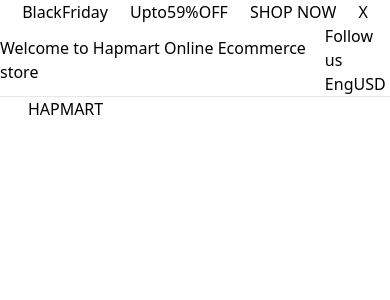
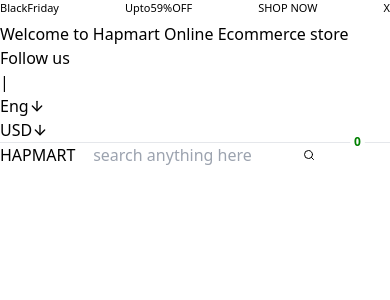
Before and after one commit to devchrisedwin/HapMart, a React (Vite) app: page / in a window 390 px wide. Shown: the top 300 px of the page. Built offline with nearby package versions, Linux system fonts and the light colour scheme.

Commit message:
made the navbar responsive

```diff
--- a/package.json
+++ b/package.json
@@ -11,7 +11,8 @@
   },
   "dependencies": {
     "react": "^18.3.1",
-    "react-dom": "^18.3.1"
+    "react-dom": "^18.3.1",
+    "react-icons": "^5.2.1"
   },
   "devDependencies": {
     "@types/react": "^18.3.3",
--- a/src/App.css
+++ b/src/App.css
@@ -1,4 +1,22 @@
 .coupon{
+    display: flex;
+    justify-content: space-evenly;
+    align-items: center;
+}
+
+.discount-rate{
+    display: flex;
+    justify-content: space-evenly;
+    align-items: center;
+}
+
+.second-layer-navbar{
+    display: flex;
+    justify-content: space-evenly;
+    align-items: center;
+}
+
+.third-layer-navbar{
     display: flex;
     justify-content: space-evenly;
     align-items: center;
@@ -32,3 +50,74 @@
     width: 120px;
     padding: 10px;
 }
+
+
+
+.cart{
+    position: relative;
+}
+
+.cart-count{
+    position: absolute;
+    right: -7px;
+    top: -12.5px;
+    background-color: #ffffff;
+    border-radius: 100%;
+    display: flex;
+    justify-content: center;
+    align-items: center;
+    height: 15px;
+    width: 15px;
+    font-size: 12px;
+    font-weight: bolder;
+    color: green;
+}
+
+.social-media{
+    display: flex;
+    align-items: center;
+}
+
+.search-box{
+    position: relative;
+}
+
+.search-icon{
+    position: absolute;
+    right: 2.5px;
+    top: 4.5px;
+    padding: 0.6px;
+    margin-right: 10px;
+}
+input::placeholder{
+    margin-top: -10px;
+}
+
+@media(max-width:700px) {
+    .navbar{
+        width: 100%;
+    }
+    .coupon{
+        display: flex;
+        justify-content: space-between;
+        align-items: center;
+        width: 100%;
+        font-size: 11px;
+        margin-bottom: 5px;
+    }
+    .second-layer-navbar{
+        display: block;
+        width: 100%;
+    }
+    .third-layer-navbar{
+        display: flex;
+        justify-content: space-between;
+        align-items: center;
+    }
+    .search-icon{
+        padding: 2px;
+        margin-right: 5px;
+
+    }
+
+}
--- a/src/components/Navbar.jsx
+++ b/src/components/Navbar.jsx
@@ -1,6 +1,7 @@
 import usFlag from  '../assets/images/usflag.png'
 import madalorian from '../assets/images/mandalorian.png'
 import { useState } from 'react'
+import { FiArrowDown, FiArrowUp, FiFacebook, FiHeart, FiImage, FiSearch, FiShoppingCart, FiTwitter, FiUser, FiYoutube } from "react-icons/fi";
 
 
 
@@ -12,15 +13,15 @@ function Navbar() {
     const [curValue, setCurValue] = useState('USD')
 
     return (
-        <div className="bg-[#1B6392] h-[150px] w-[90%] m-[auto]">
+        <div className="bg-[#1B6392] h-[150px] lg:w-[90%] m-[auto] navbar">
             {discount &&
                 <div className="bg-[#191C1F] h-[40px]">
-                    <div className='coupon w-[90%] m-[auto]' >
+                    <div className='coupon lg:w-[90%] m-[auto]' >
                         <div className="text-white">
-                            <span className="bg-[#F3DE6D] text-black m-[3px] text-[13px] p-1 font-bold">Black</span>
+                            <span className=" rotated bg-[#F3DE6D] text-black m-[3px] text-[13px] p-1 font-bold">Black</span>
                             Friday
                         </div>
-                        <div className="text-[#FFFFFF] text-[10px] coupon">
+                        <div className="text-[#FFFFFF] text-[10px] discount-rate">
                             Upto
                             <span className="text-[#EBC80C] text-[23px] font-semibold m-[3px]">59%</span>
                             OFF
@@ -33,23 +34,48 @@ function Navbar() {
                 </div>
             }
             <div>
-                <div className='h-10 w-[100%] m-[auto] coupon text-[#FFFFFF] text-[12px]'>
-                    <p className='ml-[-55px]'>Welcome to Hapmart Online Ecommerce store </p>
-                    <div className='flex gap-12'>
-                        <p>Follow us</p>
-                        <button onClick={() => setLanguage(!language)}>{langValue}</button>
-                        <button onClick={() => setCurrency(!currency)}>{curValue}</button>
+                <div className='h-10 lg:w-[100%] m-[auto] text-[#FFFFFF] text-[12px] second-layer-navbar '>
+                    <p className='lg:ml-[-29px] pt-1 lg:pt-0 ml-1'>Welcome to Hapmart Online Ecommerce store </p>
+                    <div className='flex gap-5'>
+                        <div className='gap-3 social-media lg:ml-0 ml-1 pt-1 md:ml-[-10px] md:mr-[30px] lg:mr-0'>
+                           <p>Follow us</p>
+                           <FiTwitter color='white' className='cursor-pointer'/>
+                           <FiFacebook color='white' size={15} className='cursor-pointer'/>
+                           <FiYoutube color='white' className='cursor-pointer'/>
+                        </div>|
+                       <div className='social-media' onClick={() => setLanguage(!language)}>
+                          <button>{langValue}</button>
+                          {language ? <FiArrowUp color='white'/> : <FiArrowDown/>}
+                       </div>
+                        <div className='social-media' onClick={() => setCurrency(!currency)}>
+                            <button>{curValue}</button>
+                            {currency ? <FiArrowUp color='white'/> : <FiArrowDown/>}
+                        </div>
+
                     </div>
                 </div>
             </div>
 
-            <hr className='opacity-[0.4]'/>
-            <div className='w-[100%] m-[auto] coupon mt-6'>
-                <p className='text-white font-bold ml-[-180px]'>HAPMART</p>
-                <input type="search" className='w-[350px] ml-[-250px] p-1'/>
+            <hr className='opacity-[0.4] mt-3 lg:mt-0'/>
+            <div className='lg:w-[100%] w-[99%] m-[auto] third-layer-navbar mt-3 ml-1'>
+                <p className='text-white font-bold lg:mr-[-150px] lg:ml-[-65px] md:ml-[-33px]'>HAPMART</p>
+                <div className='lg:w-[350px] lg:ml-[-20px] search-box bg-white'>
+                    <input type="search" placeholder='search anything here'
+                    className='w-[93%] border-none outline-none indent-2 text-[12px] p-1'/>
+                    <FiSearch className='search-icon'/>
+                </div>
+
+                <div className='lg:ml-[-170px] lg:mr-[-20px] third-layer-navbar gap-2'>
+                    <div className='cart'>
+                        <FiShoppingCart color='white' className='cursor-pointer' />
+                        <div className='cart-count'>0</div>
+                    </div>
+                    <div><FiHeart color='white' className='cursor-pointer' /></div>
+                    <div><FiUser color='white' className='cursor-pointer' /></div>
+                </div>
 
                 {language &&
-                    <div className='text-[12px] bg-white mr-[200px] p-3 w-[135px] fixed ml-[610px]'>
+                    <div className='text-[12px] bg-white lg:mr-[150px] ml-[60px] md:ml-[380px] p-3 w-[135px] fixed lg:ml-[610px] mt-3'>
                         <div className='flex gap-1 lang'>
                             <img src={usFlag} alt="" className='w-[10px] h-[10px]' />
                             <button
@@ -59,7 +85,7 @@ function Navbar() {
                         <div className='flex gap-1 lang'>
                             <img src={madalorian} alt="" className='w-[10px] h-[10px]' />
                             <button
-                            onClick={() => setLangValue('Manda')}
+                            onClick={() => setLangValue('Man')}
                             className='hover:text-red-700 cursor-pointer'
                             >Mandalorian</button>
                         </div>
@@ -74,7 +100,7 @@ function Navbar() {
                 }
 
                 {currency &&
-                    <div className='bg-white p-4 w-[100px] text-[12px] mt-[-10px] ml-[710px] fixed'>
+                    <div className='bg-white p-4 w-[100px] text-[12px] mt-2 lg:ml-[750px] md:ml-[650px] ml-[220px] fixed'>
                         <div
                         className='hover:text-red-700 cursor-pointer'
                         onClick={() => setCurValue('USD')}>Dollar</div>
```
Also changed, not shown: 1 other file (tests, documents, lock files or other folders).
